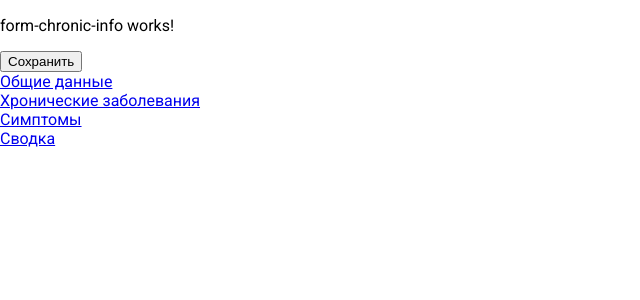
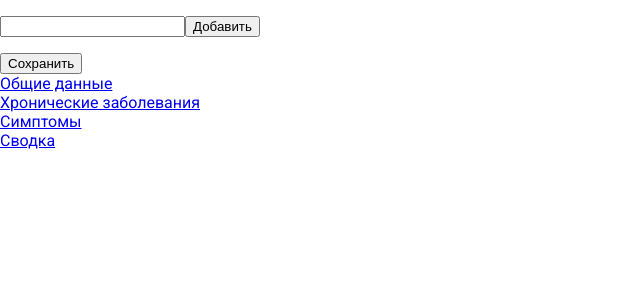
Before and after one commit to asurkis/leadersofdigital-hackaton-2021, an Angular app in the folder frontend/: page /chronic in a window 1280 px wide. Shown: the top 300 px of the page, without its empty margins (0-640 px from the left). Built offline with nearby package versions, Linux system fonts and the light colour scheme.

Commit message:
Add chronic records

```diff
--- a/frontend/src/app/form-chronic-info/form-chronic-info.component.html
+++ b/frontend/src/app/form-chronic-info/form-chronic-info.component.html
@@ -1,3 +1,13 @@
-<p>form-chronic-info works!</p>
+<table>
+  <tr *ngFor="let record of chronicRecords">
+    <td>{{record.date.substr(0, 10)}}</td>
+    <td>{{record.text}}</td>
+    <td><button (click)="removeItem(record)">Удалить</button></td>
+  </tr>
+</table>
+<p>
+  <input [(ngModel)]="newRecordText">
+  <button (click)="addItem()">Добавить</button>
+</p>
 
 <app-save-button></app-save-button>
--- a/frontend/src/app/form-chronic-info/form-chronic-info.component.ts
+++ b/frontend/src/app/form-chronic-info/form-chronic-info.component.ts
@@ -1,5 +1,5 @@
 import { Component, OnInit } from '@angular/core';
-import { SharedInfoService } from '../shared-info.service';
+import { ChronicRecord, SharedInfoService } from '../shared-info.service';
 
 @Component({
   selector: 'app-form-chronic-info',
@@ -9,4 +9,23 @@ import { SharedInfoService } from '../shared-info.service';
 export class FormChronicInfoComponent implements OnInit {
   constructor(public sharedInfo: SharedInfoService) { }
   ngOnInit(): void { }
+
+  newRecordText = '';
+
+  get chronicRecords(): ChronicRecord[] {
+    return this.sharedInfo.staticInfo.chronicRecords;
+  }
+
+  addItem(): void {
+    this.chronicRecords.push({
+      text: this.newRecordText,
+      date: new Date().toISOString()
+    });
+    this.chronicRecords.sort((a, b) => +new Date(b.date) - +new Date(a.date));
+    this.newRecordText = '';
+  }
+
+  removeItem(record: ChronicRecord): void {
+    this.chronicRecords.splice(this.chronicRecords.indexOf(record), 1);
+  }
 }
--- a/frontend/src/app/shared-info.service.ts
+++ b/frontend/src/app/shared-info.service.ts
@@ -1,15 +1,30 @@
 import { Injectable } from '@angular/core';
+
+export interface ChronicRecord {
+  text: string;
+  date: string;
+}
+
+export interface StaticInfoInterface {
+  fullName: string;
+  passport: string;
+  policy: string;
+  snils: string;
+  chronicRecords: ChronicRecord[];
+}
 
 @Injectable({
   providedIn: 'root'
 })
 export class SharedInfoService {
 
-  public staticInfo = {
+  public staticInfo: StaticInfoInterface = {
     fullName: '',
     passport: '',
     policy: '',
-    snils: ''
+    snils: '',
+
+    chronicRecords: []
   };
 
   public dynamicInfo = {
```
